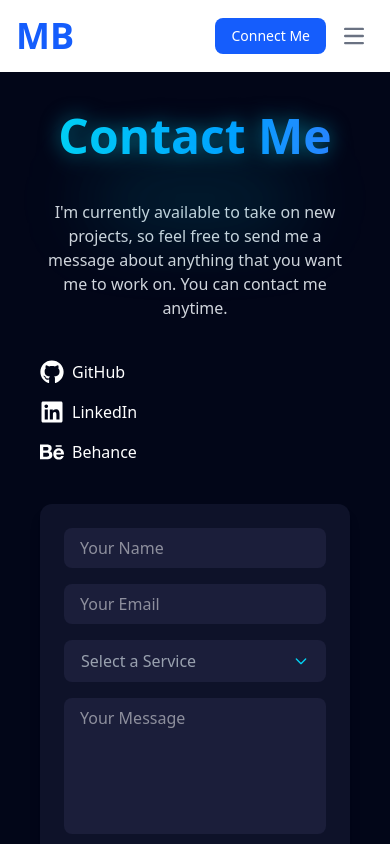
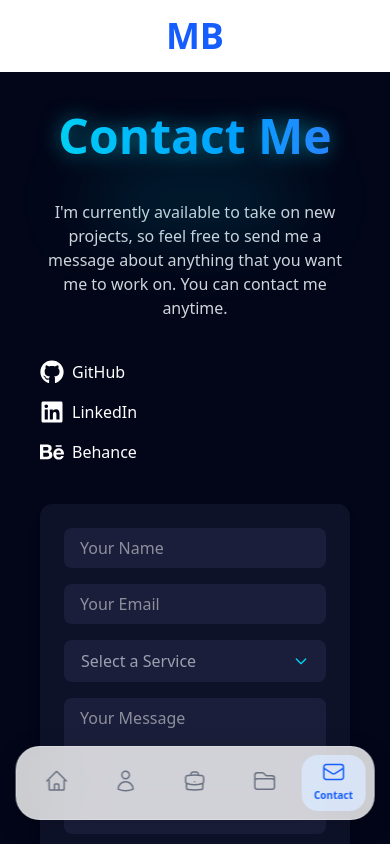
Before and after one commit to mo-bahaa2/potofolio, a Next.js app: page /contact in a window 390 px wide. Shown: the top 844 px of the page. Built offline with nearby package versions, Linux system fonts and the light colour scheme.

Commit message:
feat: add Minders Magazine, update project sorting, and enhance mobile navbar icons

```diff
--- a/src/app/_Navbar/Page.jsx
+++ b/src/app/_Navbar/Page.jsx
@@ -1,74 +1,108 @@
 'use client'
 import Link from 'next/link'
 import { usePathname } from 'next/navigation'
-import React, { useState } from 'react'
+import React, { useState, useEffect } from 'react'
+import { HiOutlineHome, HiOutlineUser, HiOutlineBriefcase, HiOutlineFolder, HiOutlineEnvelope } from 'react-icons/hi2'
+import { motion } from 'framer-motion'
 
 export default function Navbar() {
-  const [isOpen, setIsOpen] = useState(false);
   const pathname = usePathname();
+  const [mounted, setMounted] = useState(false);
 
-  const linkClass = (path) =>
+  useEffect(() => {
+    setMounted(true);
+  }, []);
+
+  const desktopLinkClass = (path) =>
     `block py-2 px-3 rounded-sm md:p-0 transition-all duration-300 ease-in-out border-b-2 ${
       pathname === path
         ? 'text-blue-600 border-blue-600 dark:text-white md:dark:text-blue-400'
         : 'text-gray-900 border-transparent hover:border-blue-600 hover:text-blue-600 dark:text-white dark:hover:text-blue-400'
     }`;
 
-  const handleCloseMenu = () => setIsOpen(false);
+  const navItems = [
+    { name: 'Home', path: '/', icon: <HiOutlineHome className="w-[24px] h-[24px] stroke-[1.5]" /> },
+    { name: 'About', path: '/about', icon: <HiOutlineUser className="w-[24px] h-[24px] stroke-[1.5]" /> },
+    { name: 'Services', path: '/services', icon: <HiOutlineBriefcase className="w-[24px] h-[24px] stroke-[1.5]" /> },
+    { name: 'Projects', path: '/projects', icon: <HiOutlineFolder className="w-[24px] h-[24px] stroke-[1.5]" /> },
+    { name: 'Contact', path: '/contact', icon: <HiOutlineEnvelope className="w-[24px] h-[24px] stroke-[1.5]" /> },
+  ];
 
   return (
-    <nav className="bg-white border-gray-200 dark:bg-gray-900">
-      <div className="max-w-screen-xl flex flex-wrap items-center justify-between mx-auto p-4">
+    <>
+      {/* Top Navbar */}
+      <nav className="bg-white border-gray-200 dark:bg-gray-900 relative z-50 md:shadow-none">
+        <div className="max-w-screen-xl flex flex-wrap items-center justify-center md:justify-between mx-auto p-4">
           {/* Logo */}
           <Link href="/" className="flex items-center space-x-3 rtl:space-x-reverse">
             <span className="self-center text-4xl font-semibold whitespace-nowrap text-blue-600 dark:text-white">MB</span>
           </Link>
 
-        {/* Mobile Right Controls (Hamburger + Button) */}
-        <div className="flex md:hidden items-center gap-2">
+          {/* Desktop Links */}
+          <div className="hidden md:block w-auto" id="navbar-default">
+            <ul className="font-medium flex flex-col p-4 md:p-0 mt-4 border border-gray-100 rounded-lg bg-gray-50 md:flex-row md:space-x-8 rtl:space-x-reverse md:mt-0 md:border-0 md:bg-white dark:bg-gray-800 md:dark:bg-gray-900 dark:border-gray-700">
+              {navItems.filter(item => item.name !== 'Contact').map((item) => (
+                <li key={item.path}>
+                  <Link href={item.path} className={mounted ? desktopLinkClass(item.path) : desktopLinkClass('')}>
+                    {item.name}
+                  </Link>
+                </li>
+              ))}
+            </ul>
+          </div>
+
+          {/* Desktop Connect Me (Hidden on mobile) */}
+          <div className="hidden md:flex items-center">
             <Link
               href="/contact"
               className="text-white bg-blue-600 hover:bg-blue-700 font-medium rounded-lg text-sm px-4 py-2 transition"
-            onClick={handleCloseMenu}
             >
               Connect Me
             </Link>
-
-          <button
-            type="button"
-            onClick={() => setIsOpen(!isOpen)}
-            className="inline-flex items-center p-2 w-10 h-10 justify-center text-sm text-gray-500 rounded-lg hover:bg-gray-100 focus:outline-none focus:ring-2 focus:ring-gray-200 dark:text-gray-400 dark:hover:bg-gray-700 dark:focus:ring-gray-600"
-            aria-controls="navbar-default"
-            aria-expanded={isOpen}
-          >
-            <span className="sr-only">Open main menu</span>
-            <svg className="w-5 h-5" fill="none" viewBox="0 0 17 14" xmlns="http://www.w3.org/2000/svg">
-              <path stroke="currentColor" strokeLinecap="round" strokeLinejoin="round" strokeWidth={2} d="M1 1h15M1 7h15M1 13h15" />
-            </svg>
-          </button>
-        </div>
-
-        {/* Links */}
-        <div className={`${isOpen ? 'block' : 'hidden'} w-full md:block md:w-auto`} id="navbar-default">
-          <ul className="font-medium flex flex-col p-4 md:p-0 mt-4 border border-gray-100 rounded-lg bg-gray-50 md:flex-row md:space-x-8 rtl:space-x-reverse md:mt-0 md:border-0 md:bg-white dark:bg-gray-800 md:dark:bg-gray-900 dark:border-gray-700">
-            <li>
-              <Link href="/" className={linkClass('/')} onClick={handleCloseMenu}>Home</Link>
-            </li>
-            <li>
-              <Link href="/about" className={linkClass('/about')} onClick={handleCloseMenu}>About</Link>
-            </li>
-            <li>
-              <Link href="/services" className={linkClass('/services')} onClick={handleCloseMenu}>Services</Link>
-            </li>
-            <li>
-              <Link href="/projects" className={linkClass('/projects')} onClick={handleCloseMenu}>Projects</Link>
-            </li>
-            <li>
-              <Link href="/contact" className={linkClass('/contact')} onClick={handleCloseMenu}>Contact</Link>
-            </li>
-          </ul>
           </div>
         </div>
       </nav>
+
+      {/* Floating Glassmorphic Bottom Mobile Navbar */}
+      <div className="md:hidden fixed bottom-6 left-1/2 -translate-x-1/2 z-[100] w-[92%] max-w-md">
+        <div className="flex items-center justify-between px-2 py-2 bg-white/80 dark:bg-gray-900/80 backdrop-blur-xl border border-gray-200/50 dark:border-gray-700/50 rounded-3xl shadow-[0_8px_30px_rgb(0,0,0,0.12)] dark:shadow-[0_8px_30px_rgb(0,0,0,0.3)]">
+          {navItems.map((item) => {
+            const isActive = mounted && pathname === item.path;
+            return (
+              <Link
+                key={item.path}
+                href={item.path}
+                className="relative flex flex-col items-center justify-center w-16 h-14 rounded-2xl z-10 transition-transform active:scale-95"
+                style={{ WebkitTapHighlightColor: 'transparent' }}
+              >
+                {isActive && (
+                  <motion.div
+                    layoutId="mobile-active-tab"
+                    className="absolute inset-0 bg-blue-100/80 dark:bg-blue-900/40 rounded-2xl -z-10"
+                    transition={{ type: "spring", stiffness: 300, damping: 25 }}
+                  />
+                )}
+                <div className={`transition-all duration-300 flex flex-col items-center justify-center ${
+                  isActive
+                    ? 'text-blue-600 dark:text-blue-400 -translate-y-0.5'
+                    : 'text-gray-500 dark:text-gray-400 hover:text-blue-500 dark:hover:text-blue-300'
+                }`}>
+                  {item.icon}
+                  <span
+                    className={`text-[10px] font-semibold mt-1 transition-all duration-300 ${
+                      isActive
+                        ? 'opacity-100 max-h-4'
+                        : 'opacity-0 max-h-0 overflow-hidden'
+                    }`}
+                  >
+                    {item.name}
+                  </span>
+                </div>
+              </Link>
+            )
+          })}
+        </div>
+      </div>
+    </>
   );
 }
--- a/src/app/layout.js
+++ b/src/app/layout.js
@@ -22,11 +22,10 @@ export default function RootLayout({ children }) {
     <html lang="en">
       <body
         suppressHydrationWarning
-        className={`${geistSans.variable} ${geistMono.variable} antialiased`}
+        className={`${geistSans.variable} ${geistMono.variable} antialiased pb-16 md:pb-0`}
       >
         <Navbar />
         {children}
-
       </body>
     </html>
   );
--- a/src/app/projects/page.jsx
+++ b/src/app/projects/page.jsx
@@ -50,6 +50,16 @@ export default function Projects() {
   const portfolioProjects = [
     // --- NEWLY ADDED FROM CV ---
     {
+      id: "new-minders",
+      src: '/magazine_minders.png',
+      name: 'Minders Magazine — App-like Reading Experience',
+      demo: 'https://minders-magazine.vercel.app/',
+      github: null,
+      type: 'personal',
+      category: ['Front-End', 'UI/UX'],
+      skills: ['UI/UX', 'React', 'TypeScript', 'Tailwind', 'Framer Motion', 'PWA']
+    },
+    {
       id: "new-1",
       src: '/EduBot.png',
       name: 'Edubot — AI-Powered Educational Platform',
@@ -70,6 +80,24 @@ export default function Projects() {
       category: 'UI/UX',
       skills: ['UI/UX', 'Wireframing', 'Prototyping'],
       isInternal: true
+    },
+    {
+      id: "old-ui-0",
+      src: '/winner2.png',
+      name: 'UI UX Challenges Problems Solving session 2',
+      demo: 'https://www.behance.net/gallery/249939807/winner-NEXERA-CHALLANGE-Session2',
+      type: 'personal',
+      category: 'UI/UX',
+      skills: ['UI/UX']
+    },
+    {
+      id: "old-ui-1",
+      src: '/winner1.png',
+      name: 'UI UX Challenges Problems Solving session 1',
+      demo: 'https://www.behance.net/gallery/241167183/ENXERA-Challenge-uiux-problem-solving',
+      type: 'personal',
+      category: 'UI/UX',
+      skills: ['UI/UX']
     },
     {
       id: "new-4",
@@ -176,24 +204,6 @@ export default function Projects() {
 
     // --- OLD UI/UX PROJECTS ---
     {
-      id: "old-ui-0",
-      src: '/winner2.png',
-      name: 'UI UX Challenges Problems Solving session 2',
-      demo: '#',
-      type: 'personal',
-      category: 'UI/UX',
-      skills: ['UI/UX']
-    },
-    {
-      id: "old-ui-1",
-      src: '/winner1.png',
-      name: 'UI UX Challenges Problems Solving session 1',
-      demo: 'https://www.behance.net/gallery/241167183/ENXERA-Challenge-uiux-problem-solving',
-      type: 'personal',
-      category: 'UI/UX',
-      skills: ['UI/UX']
-    },
-    {
       id: "old-ui-2",
       src: '/Frame 190.png',
       name: 'Soria News',
@@ -227,7 +237,13 @@ export default function Projects() {
     if (activeFilter !== 'all' && project.type !== activeFilter) return false;
 
     // Secondary Filter (Only applies when 'personal' or 'freelance' is selected, if they want to filter further)
-    if (activeSubFilter !== 'all' && project.category !== activeSubFilter) return false;
+    if (activeSubFilter !== 'all') {
+      if (Array.isArray(project.category)) {
+        if (!project.category.includes(activeSubFilter)) return false;
+      } else {
+        if (project.category !== activeSubFilter) return false;
+      }
+    }
 
     return true;
   });
@@ -239,7 +255,7 @@ export default function Projects() {
   ];
 
   const getSubFiltersCount = (category) => {
-    return portfolioProjects.filter(p => p.type === activeFilter && p.category === category).length;
+    return portfolioProjects.filter(p => p.type === activeFilter && (Array.isArray(p.category) ? p.category.includes(category) : p.category === category)).length;
   };
 
   return (
@@ -412,7 +428,7 @@ export default function Projects() {
                         {project.type === 'freelance' ? 'Freelance' : 'Personal'}
                       </span>
                       <span className="px-3 py-1 text-xs font-bold rounded-full backdrop-blur-md border bg-slate-800/50 text-gray-300 border-white/10">
-                        {project.category}
+                        {Array.isArray(project.category) ? project.category.join(' & ') : project.category}
                       </span>
                     </div>
                   </div>
```
Also changed, not shown: public/magazine_minders.png (added). Lines whose indentation alone changed are shown as unchanged.
